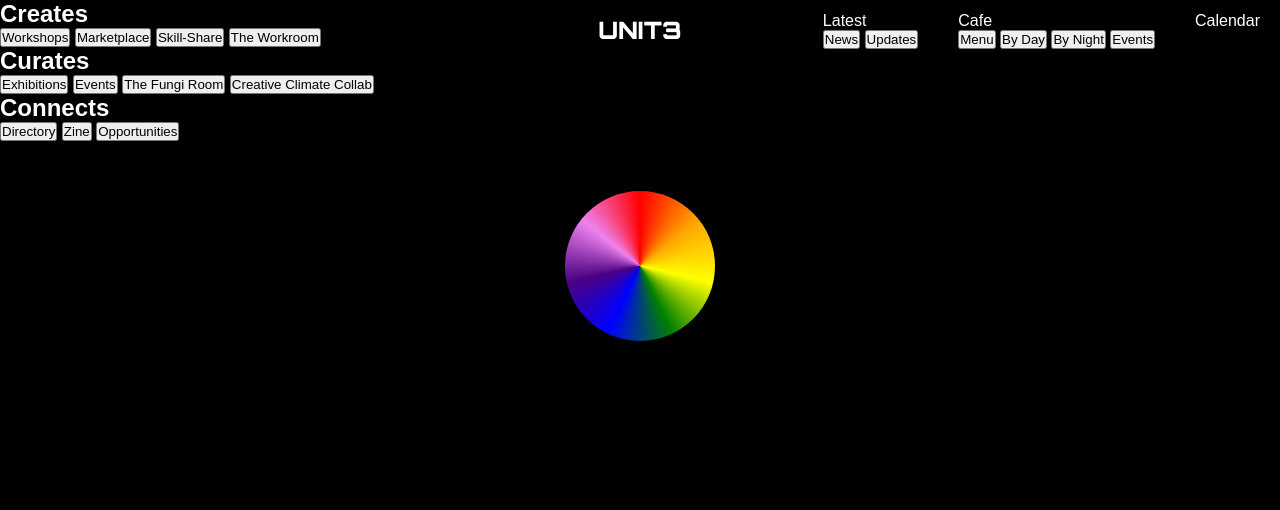
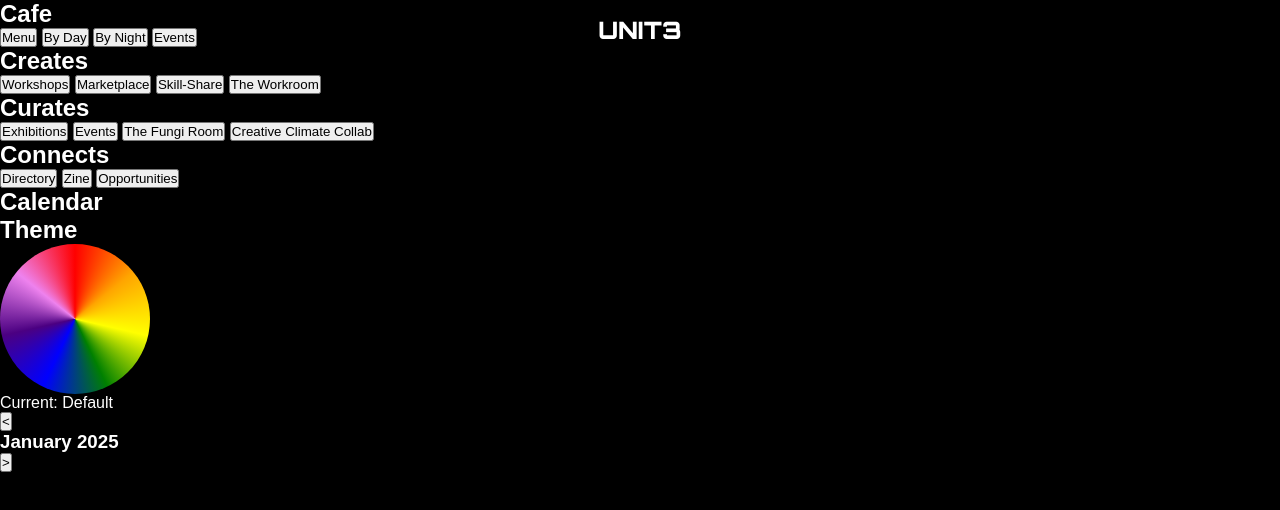
Before and after one commit to simonfot/unit3-frontend, a plain HTML site: page index.html in a window 1280 px wide. Drawn offline with Linux system fonts and the light colour scheme.

Commit message:
Update index.html with simplified header and reorganized sidebar

```diff
--- a/index.html
+++ b/index.html
@@ -8,40 +8,24 @@
   <link rel="stylesheet" href="style.css" />
 </head>
 <body>
+  <!-- Simplified header with only logo -->
   <header>
-    <!-- Centered logo -->
     <div class="logo-container">
-      <span class="logo">UNIT</span>
-      <span class="logo-number">3</span>
+      <span class="logo">UNIT3</span>
     </div>
+  </header>
 
-    <nav class="header-nav">
-      <div class="dropdown">
-        <span class="dropdown-trigger">Latest</span>
-        <div class="dropdown-content">
-          <button onclick="addSection('News')">News</button>
-          <button onclick="addSection('Updates')">Updates</button>
-        </div>
-      </div>
-
-      <div class="dropdown">
-        <span class="dropdown-trigger">Cafe</span>
-        <div class="dropdown-content">
+  <!-- Reorganized sidebar with all navigation -->
+  <nav class="sidebar">
+    <!-- Cafe section first -->
+    <div class="sidebar-section">
+      <h2>Cafe</h2>
       <button onclick="addSection('Menu')">Menu</button>
       <button onclick="addSection('By Day')">By Day</button>
       <button onclick="addSection('By Night')">By Night</button>
       <button onclick="addSection('Events')">Events</button>
     </div>
-      </div>
 
-      <div class="dropdown">
-        <span class="dropdown-trigger">Calendar</span>
-        <div class="dropdown-content calendar-dropdown"></div>
-      </div>
-    </nav>
-  </header>
-
-  <nav class="sidebar">
     <div class="sidebar-section">
       <h2>Creates</h2>
       <button onclick="addSection('Workshops')">Workshops</button>
@@ -65,13 +49,37 @@
       <button onclick="addSection('Opportunities')">Opportunities</button>
     </div>
 
-    <!-- Color wheel picker moved below Connects -->
-    <div class="color-wheel-container">
+    <!-- Calendar section at bottom -->
+    <div class="sidebar-section calendar-section">
+      <h2>Calendar</h2>
+      <div class="calendar-preview">
+        <!-- Calendar preview will be populated by JS -->
+      </div>
+    </div>
+
+    <!-- Color wheel at the very bottom -->
+    <div class="sidebar-section color-section">
+      <h2>Theme</h2>
       <div class="color-wheel"></div>
+      <div class="current-theme">Current: <span class="theme-name">Default</span></div>
     </div>
   </nav>
 
   <main id="mainContent" role="main"></main>
+
+  <!-- Calendar popup container -->
+  <div id="calendarPopup" class="calendar-popup">
+    <div class="calendar-content">
+      <div class="calendar-header">
+        <button class="prev-month">&lt;</button>
+        <h3 class="current-month">January 2025</h3>
+        <button class="next-month">&gt;</button>
+      </div>
+      <div class="calendar-grid">
+        <!-- Calendar grid will be populated by JS -->
+      </div>
+    </div>
+  </div>
 
   <!-- Nav ball for scaling -->
   <div id="navBall" class="nav-ball"></div>
```
Lines whose indentation alone changed are shown as unchanged.
